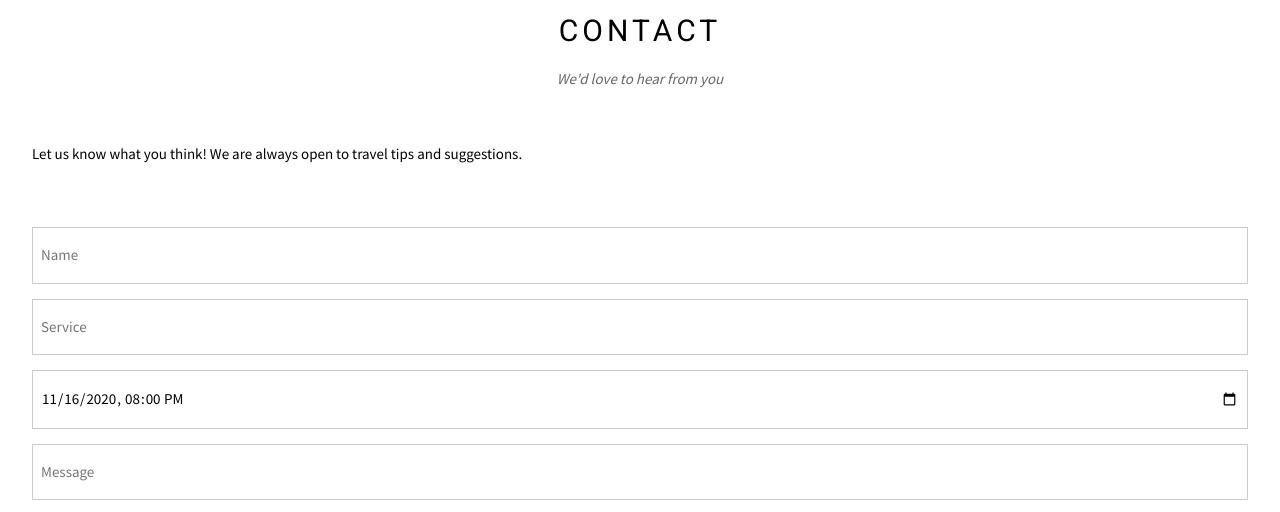
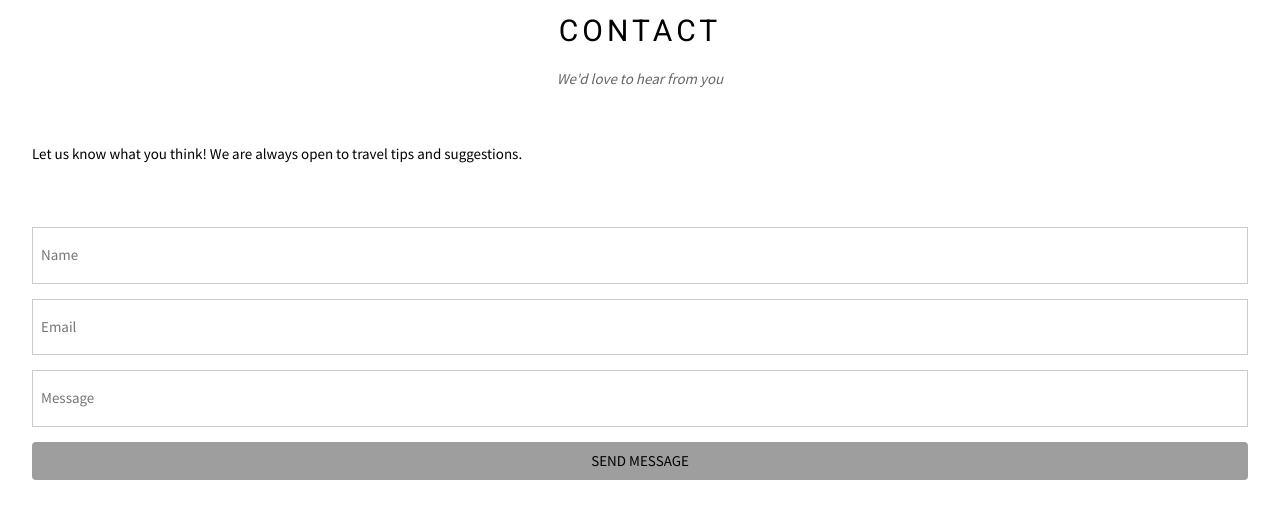
Before and after one commit to am0827462/TravelNew, a plain HTML site: page index.html in a window 1280 px wide. Shown: the part 2689-3201 px from the top of the page. Drawn offline with nearby package versions, Linux system fonts and the light colour scheme.

Commit message:
Update index.html

```diff
--- a/index.html
+++ b/index.html
@@ -150,8 +150,7 @@ and is wrapped around the whole page content, except for the footer in this exam
       </div>
 <form action="/action_page.php" target="_blank">
 <p><input class="w3-input w3-padding-16 w3-border" type="text" placeholder="Name" required name="Name"></p>
-<p><input class="w3-input w3-padding-16 w3-border" type="number" placeholder="Service" required name="Service"></p>
-<p><input class="w3-input w3-padding-16 w3-border" type="datetime-local" placeholder="Date and time" required name="date" value="2020-11-16T20:00"></p>
+<p><input class="w3-input w3-padding-16 w3-border" type="email" placeholder="Email" required name="Email"></p>
 <p><input class="w3-input w3-padding-16 w3-border" type="text" placeholder="Message" required name="Message"></p>
 <p><button class="w3-button w3-round w3-gray w3-block" type="submit">SEND MESSAGE</button></p>
 </form>
```
